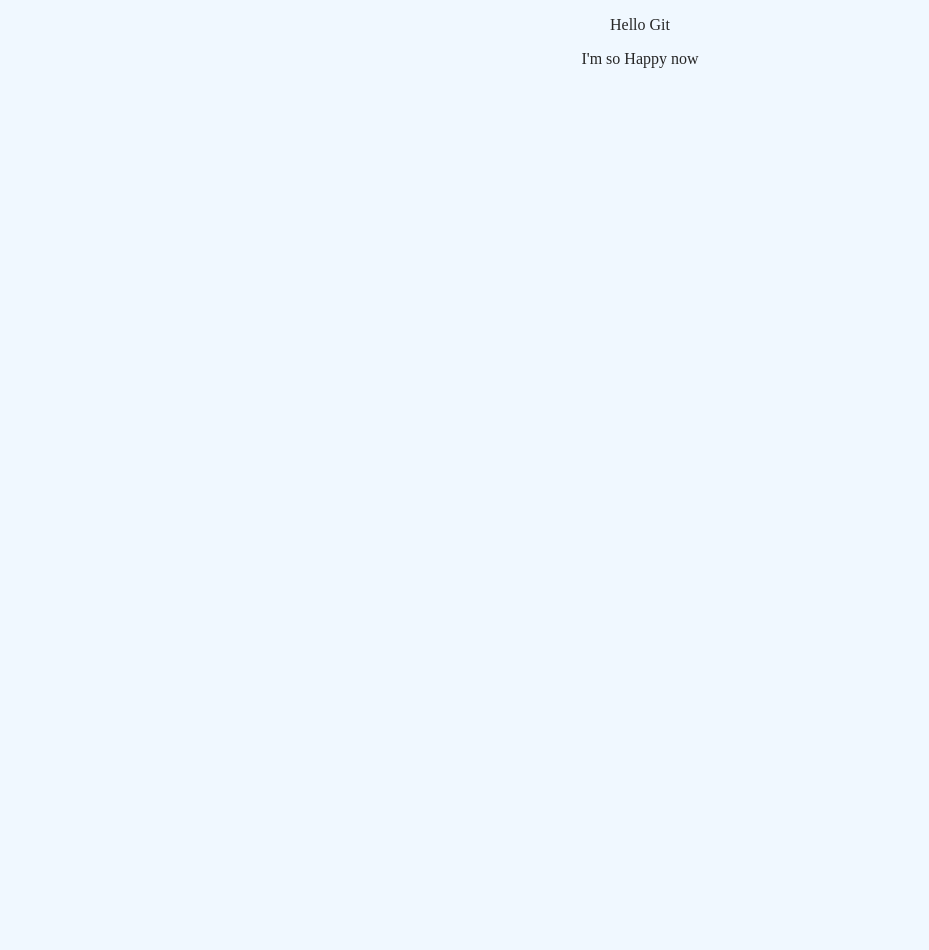
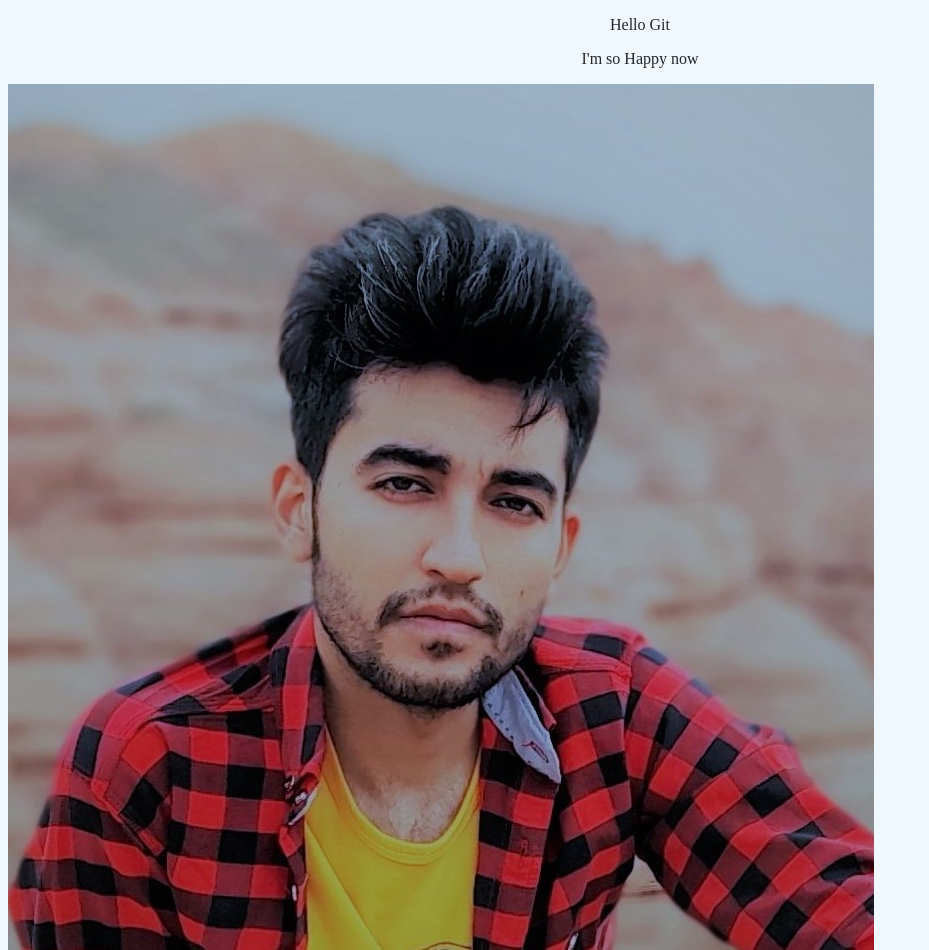
Before and after one commit to xorenir/hello-git, a plain HTML site: page index.html in a window 1280 px wide. Shown: the whole page, without its empty margins (0-929 px from the left). Before the commit the page ends 800 px from the top, so only its background shows below. Drawn offline with Linux system fonts and the light colour scheme.

Commit message:
Add image to Hello Git

```diff
--- a/index.html
+++ b/index.html
@@ -10,5 +10,6 @@
 <body>
     <p>Hello Git</p>
     <p>I'm so Happy now</p>
+    <img src="saeid.jpg" alt="Saeid's Image">
 </body>
 </html>
```
Also changed, not shown: saeid.jpg (added).
